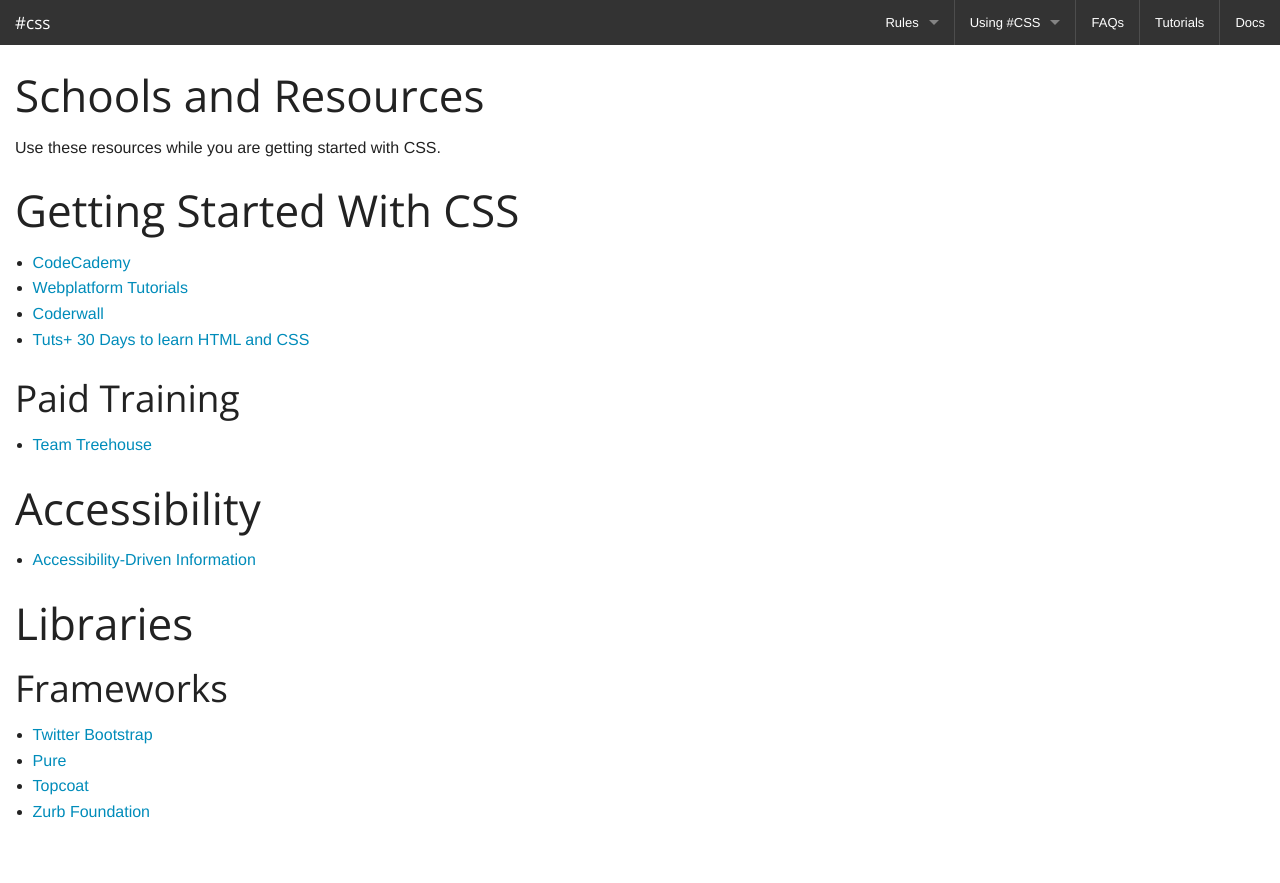
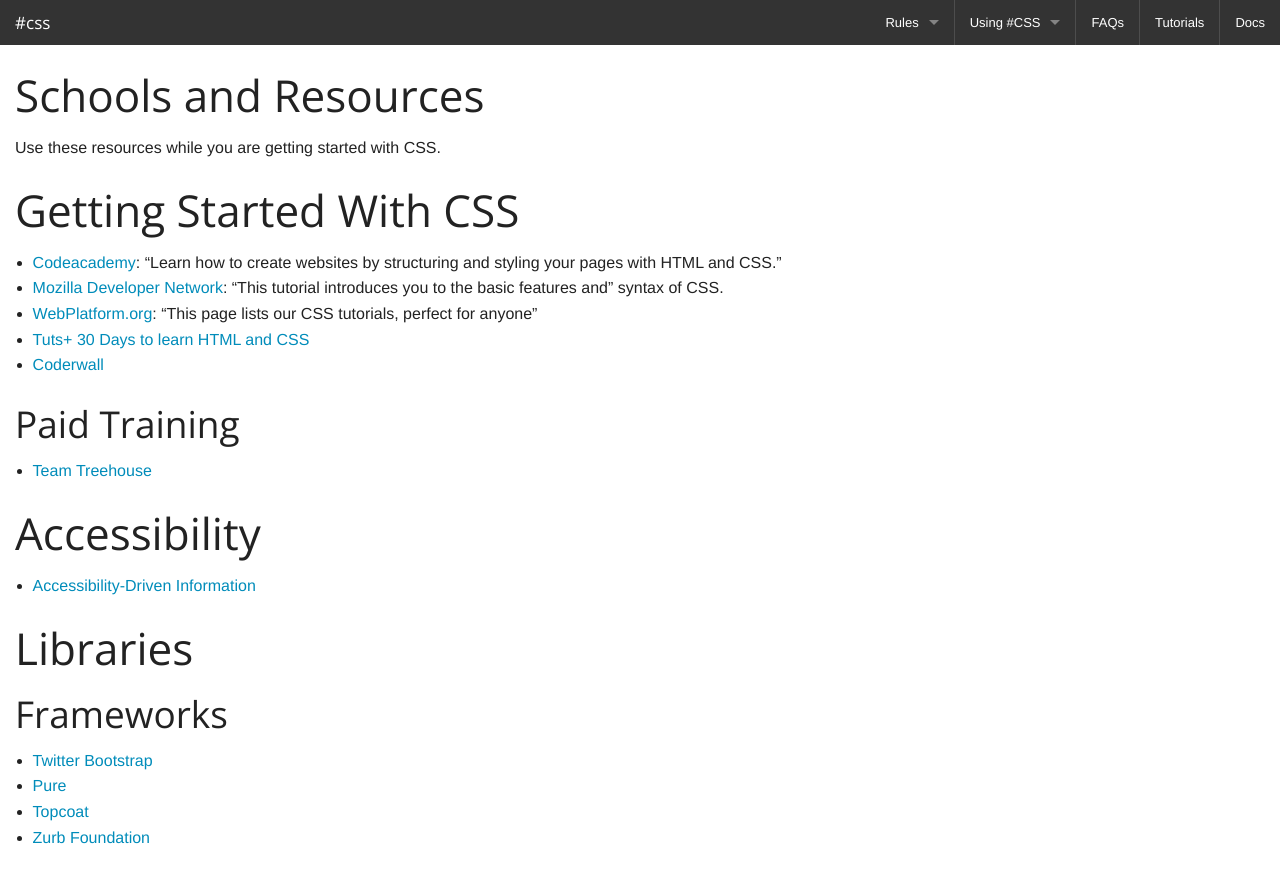
Before and after one commit to hashcss/hashcss.com, a Jekyll site: the page built from src/schools/index.md, in a window 1280 px wide. Shown: the top 883 px of the page. Built offline with Jekyll 4.4.1, drawn with Linux system fonts in a browser that asks for light colours; Markdown is read by kramdown in place of the engine named in the settings.

Commit message:
Updated the getting started section with short descriptions of the links and including those in the bot but not in that section already.

```diff
--- a/src/schools/index.md
+++ b/src/schools/index.md
@@ -9,10 +9,11 @@
 
 # Getting Started With CSS
 
-* [CodeCademy](http://www.codecademy.com/)
-* [Webplatform Tutorials](http://docs.webplatform.org/wiki/tutorials)
+* [Codeacademy](http://www.codecademy.com/tracks/web): "Learn how to create websites by structuring and styling your pages with HTML and CSS."
+* [Mozilla Developer Network](https://developer.mozilla.org/en-US/docs/Web/Guide/CSS/Getting_started): "This tutorial introduces you to the basic features and" syntax of CSS.
+* [WebPlatform.org](http://docs.webplatform.org/wiki/css/tutorials): "This page lists our CSS tutorials, perfect for anyone"
+* [Tuts+ 30 Days to learn HTML and CSS](http://freecourses.tutsplus.com/30-days-to-learn-html-and-css/)
 * [Coderwall](https://coderwall.com/welcome)
-* [Tuts+ 30 Days to learn HTML and CSS](http://freecourses.tutsplus.com/30-days-to-learn-html-and-css/)
 
 ## Paid Training
 
```
